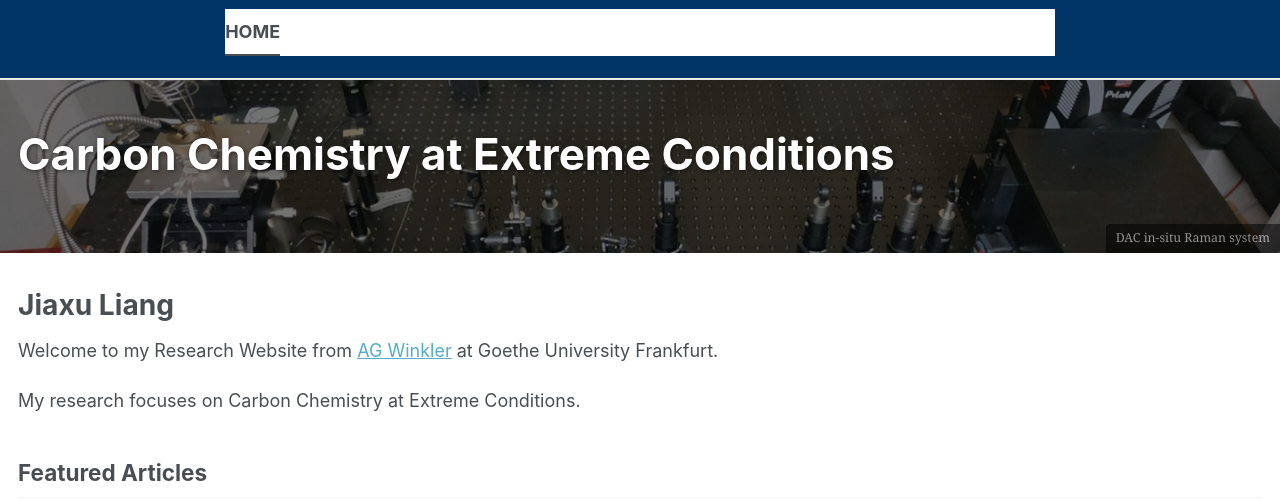
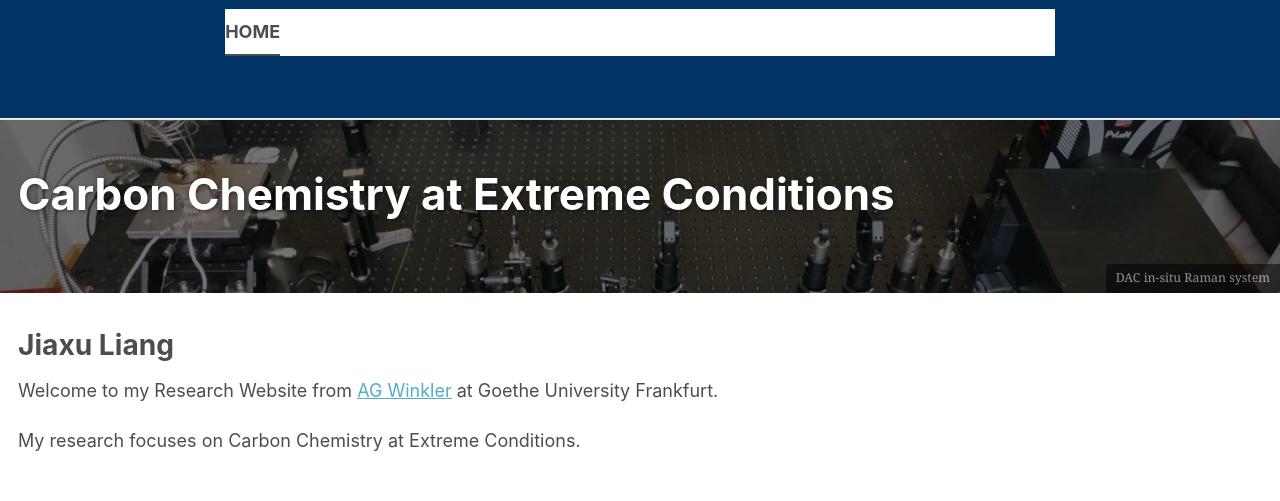
Before and after one commit to liangjiaxu-research/liangjiaxu-research.github.io, a Jekyll site: the page built from _pages/about.md, in a window 1280 px wide and 1330 px high. Shown: the top 501 px of the window. Built offline with Jekyll 4.4.1, drawn with Linux system fonts in a browser that asks for light colours; a script bundle is joined from its source files by our own code; library files that are not in the unit come from our copies.

Commit message:
Update main.scss

```diff
--- a/assets/css/main.scss
+++ b/assets/css/main.scss
@@ -128,7 +128,7 @@ body {
 .masthead {
     background: transparent;
     background-color: #003366;
-    min-height: 80px;
+    min-height: 120px;
     border-bottom: 1px solid #e5e5e5;
     position: fixed;
     top: 0;
@@ -137,7 +137,7 @@ body {
 }
 
 .initial-content {
-    padding-top: 80px;
+    padding-top: 120px;
 }
 
 .greedy-nav {
```
